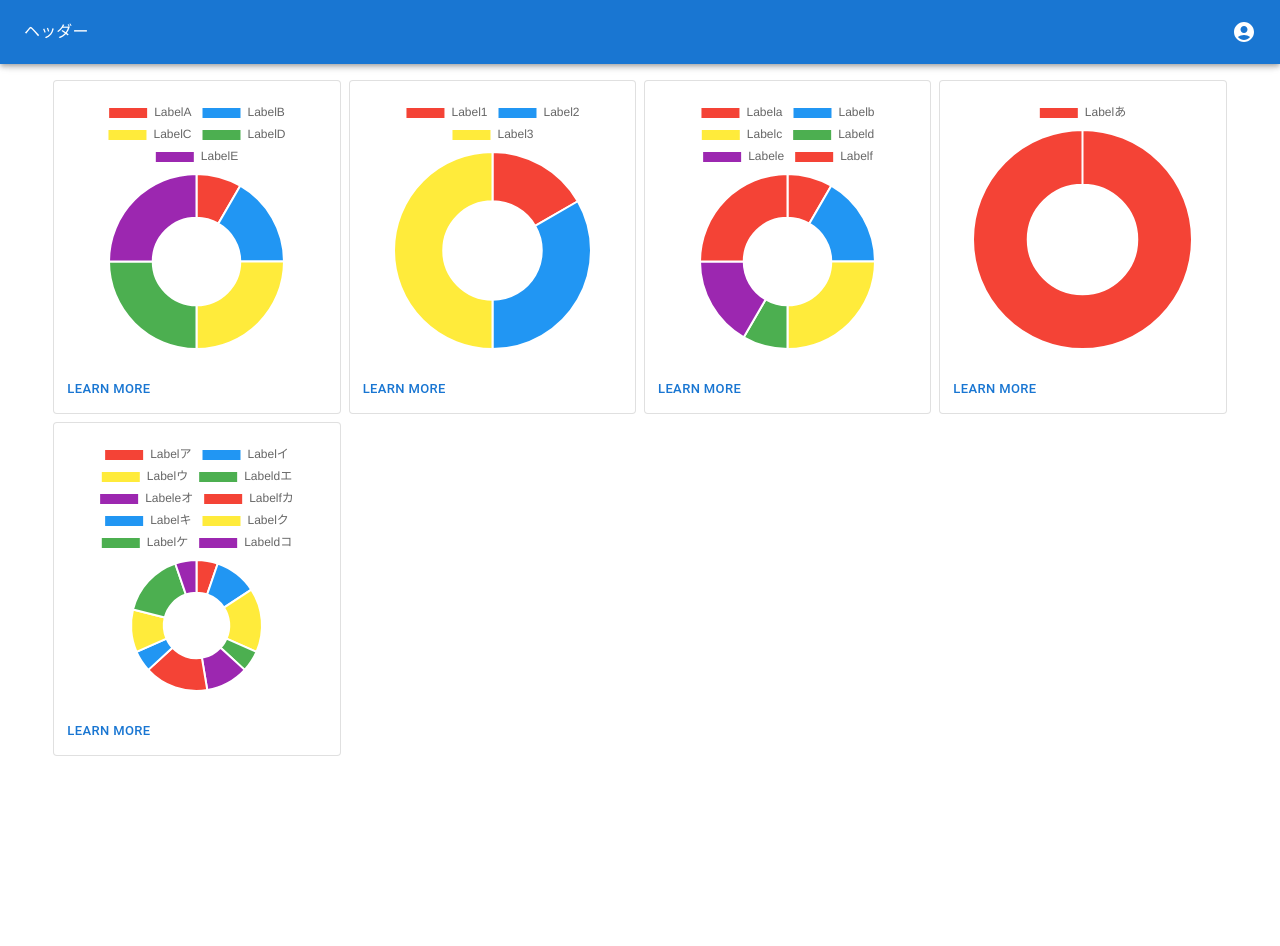
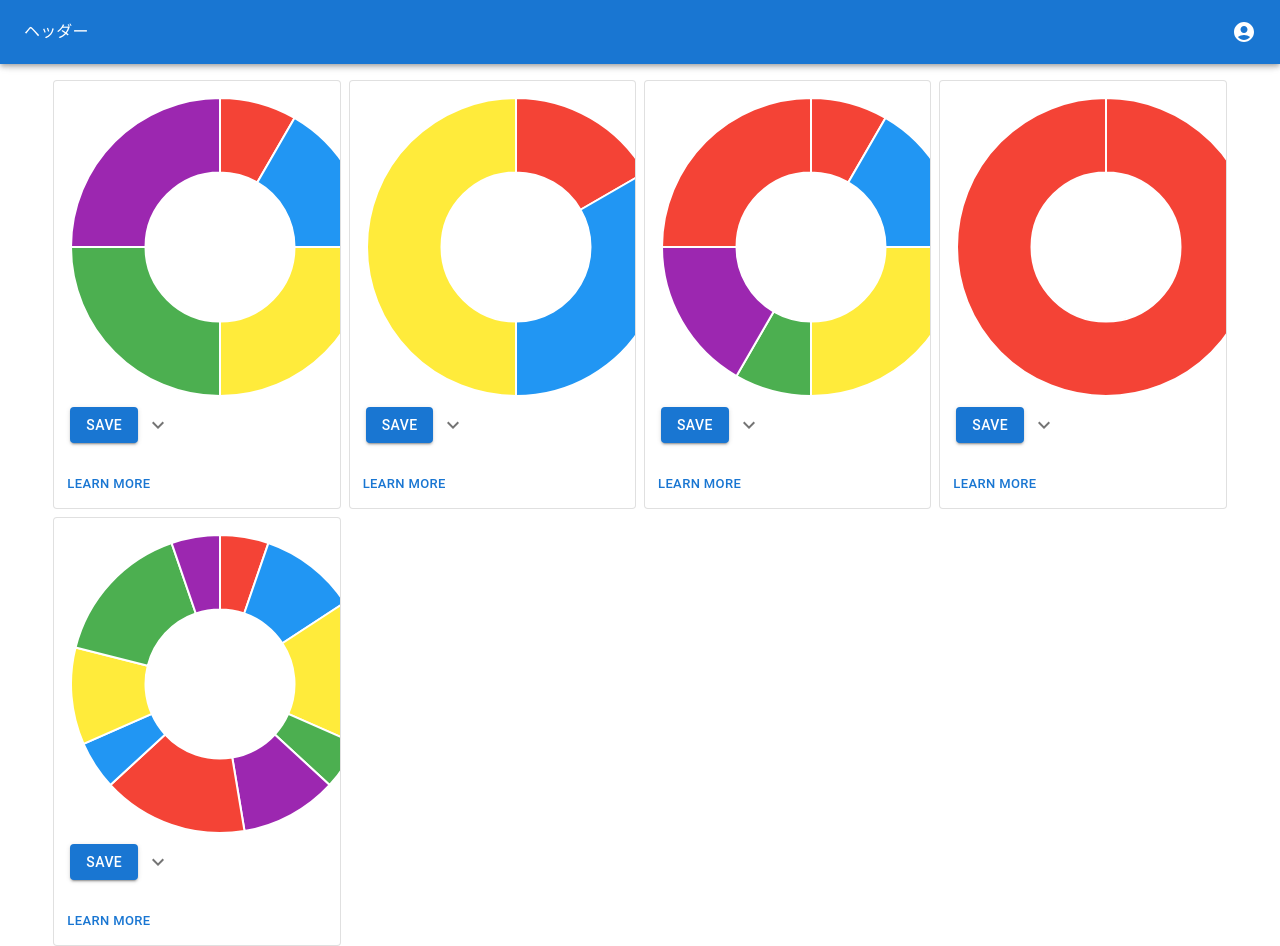
Before and after one commit to shingo-izm/portfolio-graph, a React (Create React App) app: page / in a window 1280 px wide. Before the commit the page ends 800 px from the top, so only its background shows below. Built offline with nearby package versions, Linux system fonts and the light colour scheme; the HTML template or start-up script is replaced by a standard one.

Commit message:
少なく表示できるように実装

```diff
--- a/src/components/BodyCard.tsx
+++ b/src/components/BodyCard.tsx
@@ -6,12 +6,12 @@ import Button from "@mui/material/Button";
 import DoughnutChart from "./DoughnutChart";
 import { totalAssets } from "../interface/types";
 
-const BodyCard = ({ data }: totalAssets) => {
+const BodyCard = (totalAssets: totalAssets) => {
   return (
     <Box sx={{ minWidth: 275 }}>
       <Card variant="outlined">
         <CardContent>
-          <DoughnutChart data={data} />
+          <DoughnutChart data={totalAssets.data} />
         </CardContent>
         <CardActions>
           <Button size="small">Learn More</Button>
--- a/src/components/Content.tsx
+++ b/src/components/Content.tsx
@@ -9,7 +9,7 @@ const Content = () => {
       <Grid container spacing={1}>
         {data.totalAssets.map((currentValue) => (
           <Grid item xs={12} sm={6} md={4} lg={3}>
-            <BodyCard data={currentValue.data} />
+            <BodyCard data={currentValue.data} date={currentValue.date} />
           </Grid>
         ))}
       </Grid>
--- a/src/components/DoughnutChart.tsx
+++ b/src/components/DoughnutChart.tsx
@@ -1,10 +1,20 @@
 import "chart.js/auto";
 import { Doughnut } from "react-chartjs-2";
 import React, { useState } from "react";
-import { asset, totalAssets } from "../interface/types";
+import { asset } from "../interface/types";
+import {
+  Button,
+  Collapse,
+  Grid,
+  IconButton,
+  IconButtonProps,
+  styled,
+} from "@mui/material";
+import InputFormField from "./InputFormField";
+import ExpandMoreIcon from "@mui/icons-material/ExpandMore";
 
-const DoughnutChart = ({ data }: totalAssets) => {
-  const [assets, setAssets] = useState(data);
+const DoughnutChart = (Props: { data: asset[] }) => {
+  const [assets, setAssets] = useState(Props.data);
 
   const handleChange =
     (index: number, field: keyof asset) =>
@@ -35,28 +45,65 @@ const DoughnutChart = ({ data }: totalAssets) => {
     labels: assets.map((asset) => asset.label),
   };
 
+  const options = {
+    plugins: {
+      legend: {
+        display: false,
+      },
+    },
+  };
+
+  interface ExpandMoreProps extends IconButtonProps {
+    expand: boolean;
+  }
+
+  const ExpandMore = styled((props: ExpandMoreProps) => {
+    const { expand, ...other } = props;
+    return <IconButton {...other} />;
+  })(({ theme, expand }) => ({
+    transform: !expand ? "rotate(0deg)" : "rotate(180deg)",
+    marginLeft: "auto",
+    transition: theme.transitions.create("transform", {
+      duration: theme.transitions.duration.shortest,
+    }),
+  }));
+
+  const [expanded, setExpanded] = React.useState(false);
+
+  const handleExpandClick = () => {
+    setExpanded(!expanded);
+  };
+
   return (
-    <div>
-      <Doughnut data={chartData} />
-      {/* {assets.map((asset, index) => (
-        <div key={index}>
-          <TextField
-            label="Label"
-            value={asset.label}
-            onChange={handleChange(index, "label")}
-          />
-          <TextField
-            label="Value"
-            type="number"
-            value={asset.value}
-            onChange={handleChange(index, "value")}
-          />
-        </div>
-      ))}
-      <Button variant="contained" color="primary" onClick={handleClick}>
-        Save
-      </Button> */}
-    </div>
+    <Grid container spacing={1}>
+      <Grid item>
+        <Doughnut data={chartData} options={options} />
+      </Grid>
+      <Grid item>
+        <Button variant="contained" color="primary" onClick={handleClick}>
+          Save
+        </Button>
+        <ExpandMore
+          expand={expanded}
+          onClick={handleExpandClick}
+          aria-expanded={expanded}
+          aria-label="show more"
+        >
+          <ExpandMoreIcon />
+        </ExpandMore>
+      </Grid>
+      <Grid item>
+        <Collapse in={expanded} timeout="auto" unmountOnExit>
+          <Grid item container spacing={1}>
+            {assets.map((currentValue) => (
+              <Grid item>
+                <InputFormField data={currentValue} />
+              </Grid>
+            ))}
+          </Grid>
+        </Collapse>
+      </Grid>
+    </Grid>
   );
 };
 
--- /dev/null
+++ b/src/components/InputFormField.tsx
@@ -0,0 +1,40 @@
+import { Grid, TextField } from "@mui/material";
+import { asset } from "../interface/types";
+import { useState } from "react";
+
+const InputFormField = (Props: { data: asset }) => {
+  const [asset, setAssets] = useState(Props.data);
+
+  // const handleChange =
+  //   (index: number, field: keyof asset) =>
+  //   (event: React.ChangeEvent<HTMLInputElement>) => {
+  //     const newAssets = [...assets];
+  //     newAssets[index] = { ...assets[index], [field]: +event.target.value };
+  //     setAssets(newAssets);
+  //   };
+
+  return (
+    <Grid container>
+      <Grid item container spacing={0.5}>
+        <Grid item sm={6}>
+          <TextField
+            label="Label"
+            value={asset.label}
+            // onChange={handleChange(index, "label")}
+            size="small"
+          />
+        </Grid>
+        <Grid item sm={6}>
+          <TextField
+            label="Value"
+            type="number"
+            value={asset.value}
+            // onChange={handleChange(index, "value")}
+            size="small"
+          />
+        </Grid>
+      </Grid>
+    </Grid>
+  );
+};
+export default InputFormField;
--- a/src/components/TextField.tsx
+++ /dev/null
@@ -1,5 +0,0 @@
-const TextField = ({ data }: any) => {
-  // return (
-  // );
-};
-export default TextField;
--- a/src/data/testdata.ts
+++ b/src/data/testdata.ts
@@ -8,6 +8,7 @@ export const testData_totalAssets_1: totalAssets = {
     { label: "LabelD", value: 30 },
     { label: "LabelE", value: 30 },
   ],
+  date: new Date(2022, 1, 1),
 };
 
 export const testData_totalAssets_2: totalAssets = {
@@ -16,6 +17,7 @@ export const testData_totalAssets_2: totalAssets = {
     { label: "Label2", value: 20 },
     { label: "Label3", value: 30 },
   ],
+  date: new Date(2022, 2, 1),
 };
 
 export const testData_totalAssets_3: totalAssets = {
@@ -27,10 +29,12 @@ export const testData_totalAssets_3: totalAssets = {
     { label: "Labele", value: 20 },
     { label: "Labelf", value: 30 },
   ],
+  date: new Date(2022, 3, 1),
 };
 
 export const testData_totalAssets_4: totalAssets = {
   data: [{ label: "Labelあ", value: 10 }],
+  date: new Date(2022, 4, 1),
 };
 
 export const testData_totalAssets_5: totalAssets = {
@@ -46,6 +50,7 @@ export const testData_totalAssets_5: totalAssets = {
     { label: "Labelケ", value: 30 },
     { label: "Labeldコ", value: 10 },
   ],
+  date: new Date(2022, 5, 1),
 };
 
 export const testData_allAssetsData: allAssetsData = {
--- a/src/interface/types.ts
+++ b/src/interface/types.ts
@@ -5,6 +5,7 @@ export interface asset {
 
 export interface totalAssets {
   data: asset[];
+  date: Date;
 }
 
 export interface allAssetsData {
```
